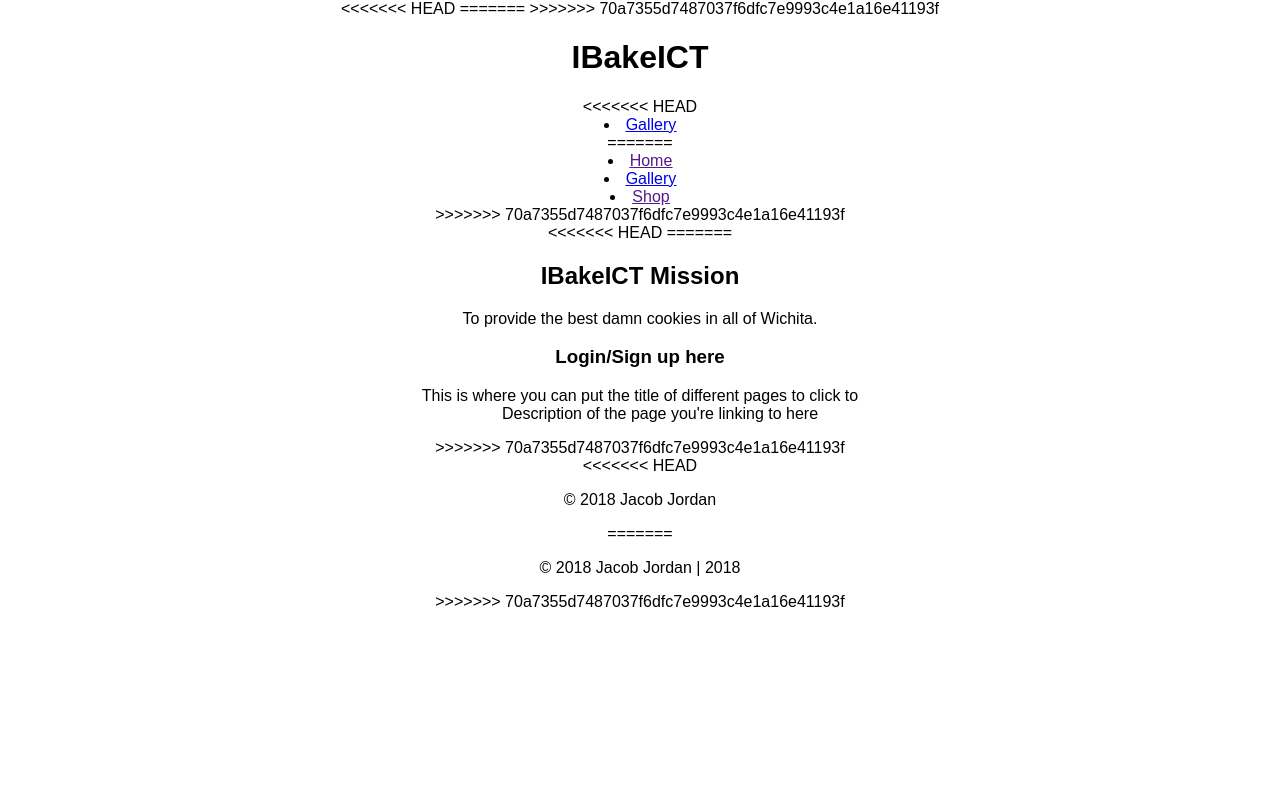
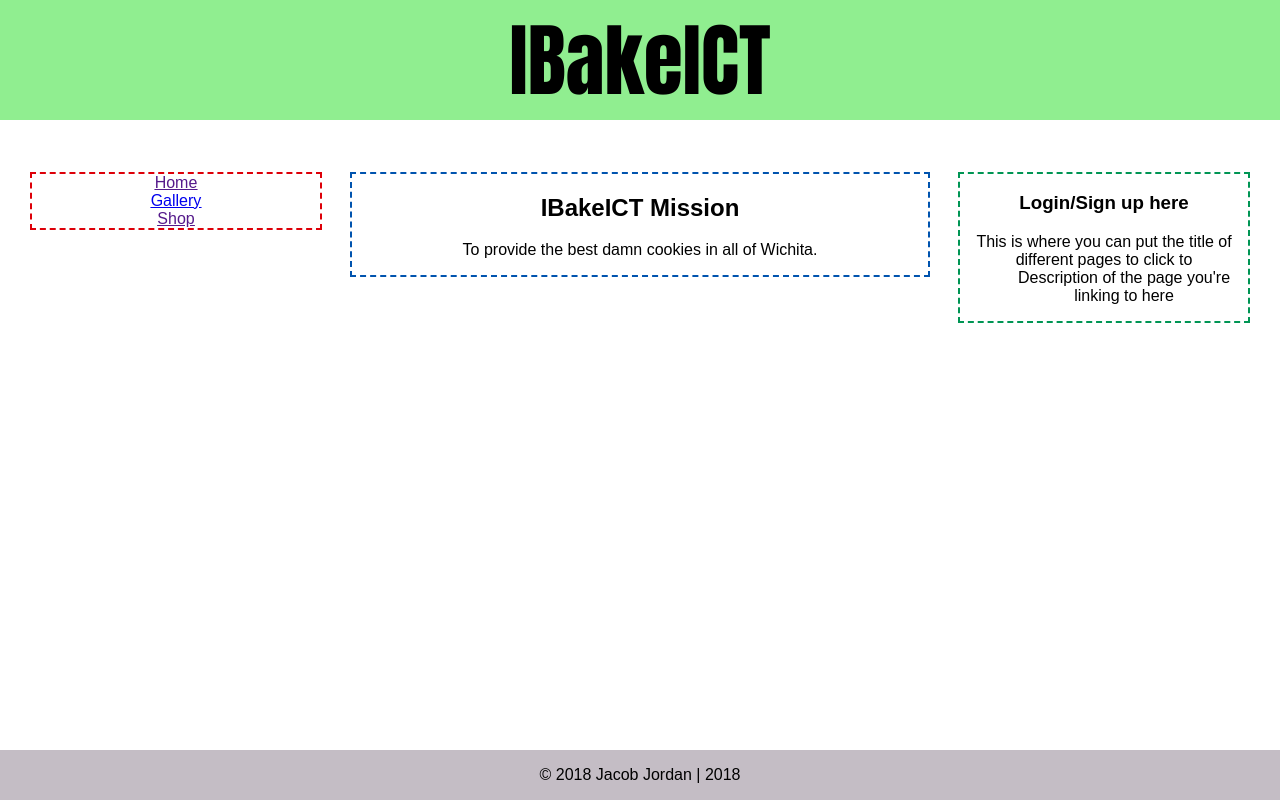
Before and after one commit to Naturealizor/ICT_Website, a PHP site: page / in a window 1280 px wide. Run offline with PHP 8.4, Linux system fonts and the light colour scheme.

Commit message:
laptop test

```diff
--- a/CSS/style.css
+++ b/CSS/style.css
@@ -10,16 +10,6 @@ body {
     line-height: normal;
     text-align: center;
 }
-<<<<<<< HEAD
-#logo {
-    font-size: 2em;
-    text-align: center;
-    font-family: Charcoal, Impact, sans-serif;
-    /* padding: 0;
-    margin: 0; */
-    background-color: #ea4dd7;
-    overflow: hidden;
-=======
 h1 {
     text-align: center;
     font-family: Charcoal, Impact, sans-serif;
@@ -55,7 +45,6 @@ footer {
     text-align: center;
     margin: auto;
     background-color: rgb(196, 189, 197);
->>>>>>> 70a7355d7487037f6dfc7e9993c4e1a16e41193f
 }
 
 
--- a/View/footer.php
+++ b/View/footer.php
@@ -9,11 +9,7 @@
 
 </body>
 </html><footer>
-<<<<<<< HEAD
-        <p>&copy; 2018 Jacob Jordan </p>
-=======
         <p>&copy; 2018 Jacob Jordan | <?php echo date("Y"); ?> </p>
->>>>>>> 70a7355d7487037f6dfc7e9993c4e1a16e41193f
 </footer>
 </body>
 </html>
--- a/View/header.php
+++ b/View/header.php
@@ -7,13 +7,9 @@
 
 </head>
     <body>
-<<<<<<< HEAD
-
-=======
     <!-- <ul class="socialmedia"> -->
 
 
->>>>>>> 70a7355d7487037f6dfc7e9993c4e1a16e41193f
         <!--Header-->
         <header>
         <!-- <div id="header">
@@ -25,29 +21,16 @@
         </div>
 
         <!--Nav-->
-<<<<<<< HEAD
-        <nav id="nav">
-        <!-- <li> <a href="Social_Media/Ashley%20(@ashesthehuman)%20%E2%80%A2%20Instagram%20photos%20and%20videos.html"><u>Instagram</u></a></li>  -->
-        <!-- This is Ashley's, delete before turning int -->
-        <!-- <li> <a href="Social_Media/Ashley%20Vieux%20(@ashesvieux)%20_%20Twitter.html"><u>Twitter</u></a></li>  -->
-        <!-- This is Ashley's, delete before turning int -->
-
-        <li> <a href="Gallery/index.html"><u>Gallery</u></a></li>
-=======
         <nav id="navi">
         <li> <a href=><u>Home</u></a></li>
         <li> <a href="gallery/gallery_home.php"><u>Gallery</u></a></li>
         <li> <a href=><u>Shop</u></a></li>
->>>>>>> 70a7355d7487037f6dfc7e9993c4e1a16e41193f
         </nav>
 
         </div>
         </header>
         <main>
 
-<<<<<<< HEAD
-
-=======
             <div class="info" id="mission">
             <h2>IBakeICT Mission</h2>
             <p>To provide the best damn cookies in all of Wichita.</p>
@@ -61,5 +44,4 @@
 
             </dl>
                 </div>
->>>>>>> 70a7355d7487037f6dfc7e9993c4e1a16e41193f
         </main>
```
